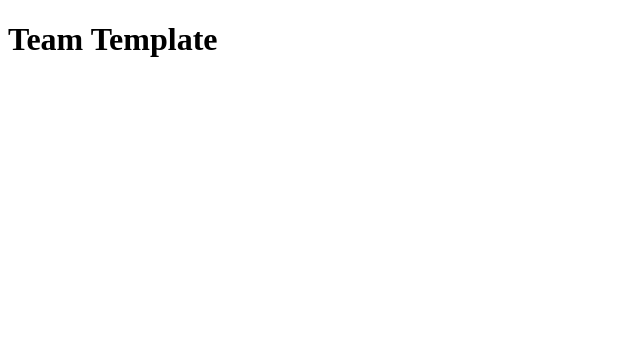
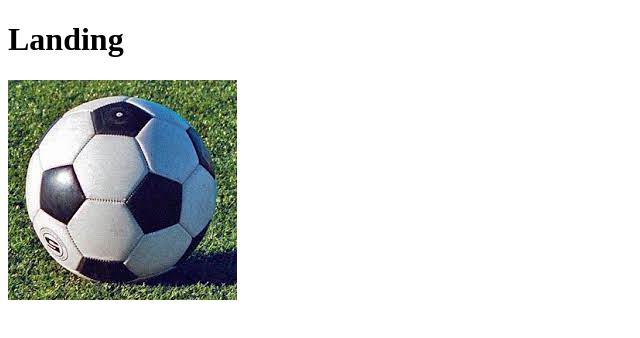
Before and after one commit to OleksiiMalokhatko/my-landing, a plain HTML site: page index.html in a window 1280 px wide. Shown: the whole page, without its empty margins (0-640 px from the left). Drawn offline with Linux system fonts and the light colour scheme.

Commit message:
Sample html

```diff
--- a/index.html
+++ b/index.html
@@ -1,5 +1,6 @@
 <!DOCTYPE html>
 <html lang="en">
+
 <head>
     <meta charset="UTF-8">
     <meta http-equiv="X-UA-Compatible" content="IE=edge">
@@ -7,15 +8,17 @@
     <title>Document</title>
     <link rel="shortcut icon" href="https://placekitten.com/96/139" type="image/x-icon">
 </head>
+
 <body>
     <header>
-        <h1>Team Template</h1>
+        <h1>Landing</h1>
     </header>
     <main>
-
+       <img src="img/football.jpg" alt="football">
     </main>
     <footer>
 
     </footer>
 </body>
+
 </html>
```
Also changed, not shown: img/football.jpg (added).
